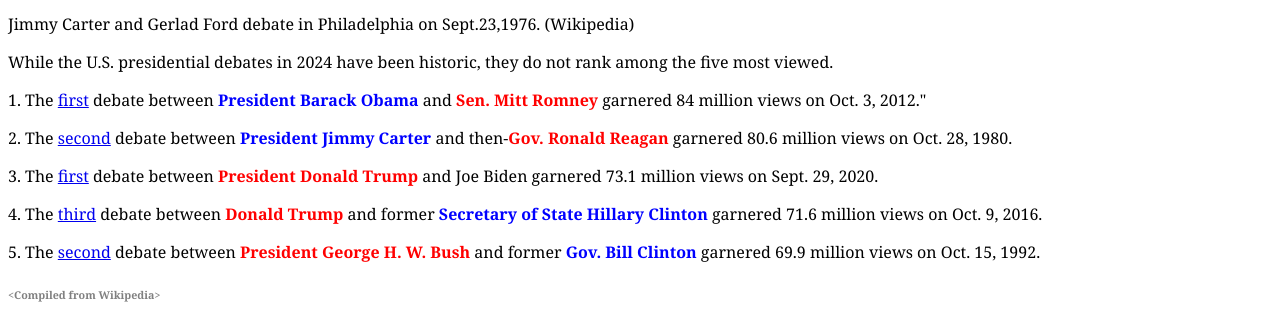
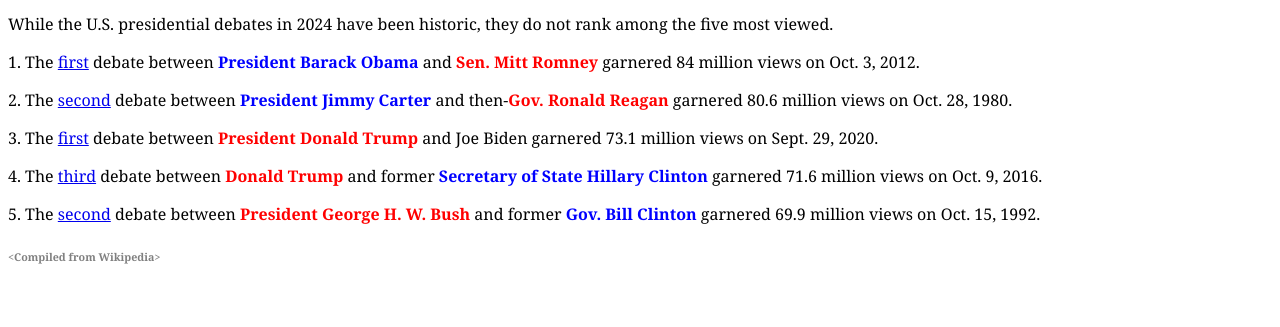
Before and after one commit to mmandrachio62-beep/debate_example, a plain HTML site: page index.html in a window 1280 px wide. Shown: the part 485-812 px from the top of the page. Drawn offline with Linux system fonts and the light colour scheme.

Commit message:
Add files via upload

```diff
--- a/index.html
+++ b/index.html
@@ -15,11 +15,9 @@
   <figcaption>Jimmy Carter and Gerald Ford debate in Philadelphia on Sept. 23, 1976. (Wikipedia)</figcaption>
 </figure>
 
- <p> Jimmy Carter and Gerlad Ford debate in Philadelphia on Sept.23,1976. (Wikipedia)</p>
-
 <p>While the U.S. presidential debates in 2024 have been historic, they do not rank among the five most viewed.</p>
 
-<p>1. The <a href="https://en.wikipedia.org/wiki/2012_United_States_presidential_debates#October_3:_First_presidential_debate_(University_of_Denver)">first</a> debate between <span class="democrat">President Barack Obama</span> and <span class="republican">Sen. Mitt Romney</span> garnered 84 million views on Oct. 3, 2012."</p>
+<p>1. The <a href="https://en.wikipedia.org/wiki/2012_United_States_presidential_debates#October_3:_First_presidential_debate_(University_of_Denver)">first</a> debate between <span class="democrat">President Barack Obama</span> and <span class="republican">Sen. Mitt Romney</span> garnered 84 million views on Oct. 3, 2012.</p>
 
 <p>2. The <a href="https://en.wikipedia.org/wiki/1980_United_States_presidential_debates#October_28:_Second_presidential_debate_(Music_Hall)">second</a> debate between <span class="democrat">President Jimmy Carter</span> and then-<span class="republican">Gov. Ronald Reagan</span> garnered 80.6 million views on Oct. 28, 1980.</p>
 
```
